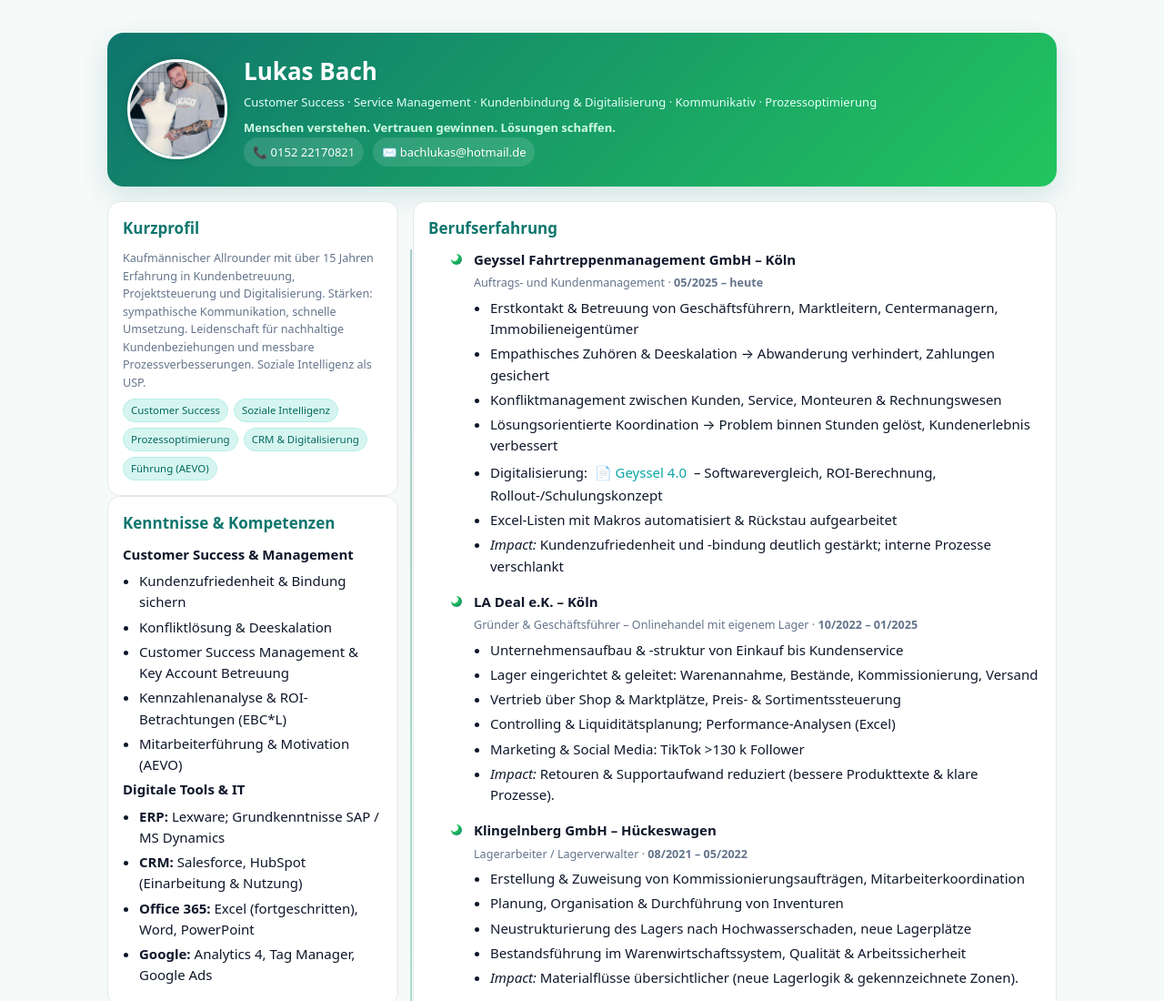
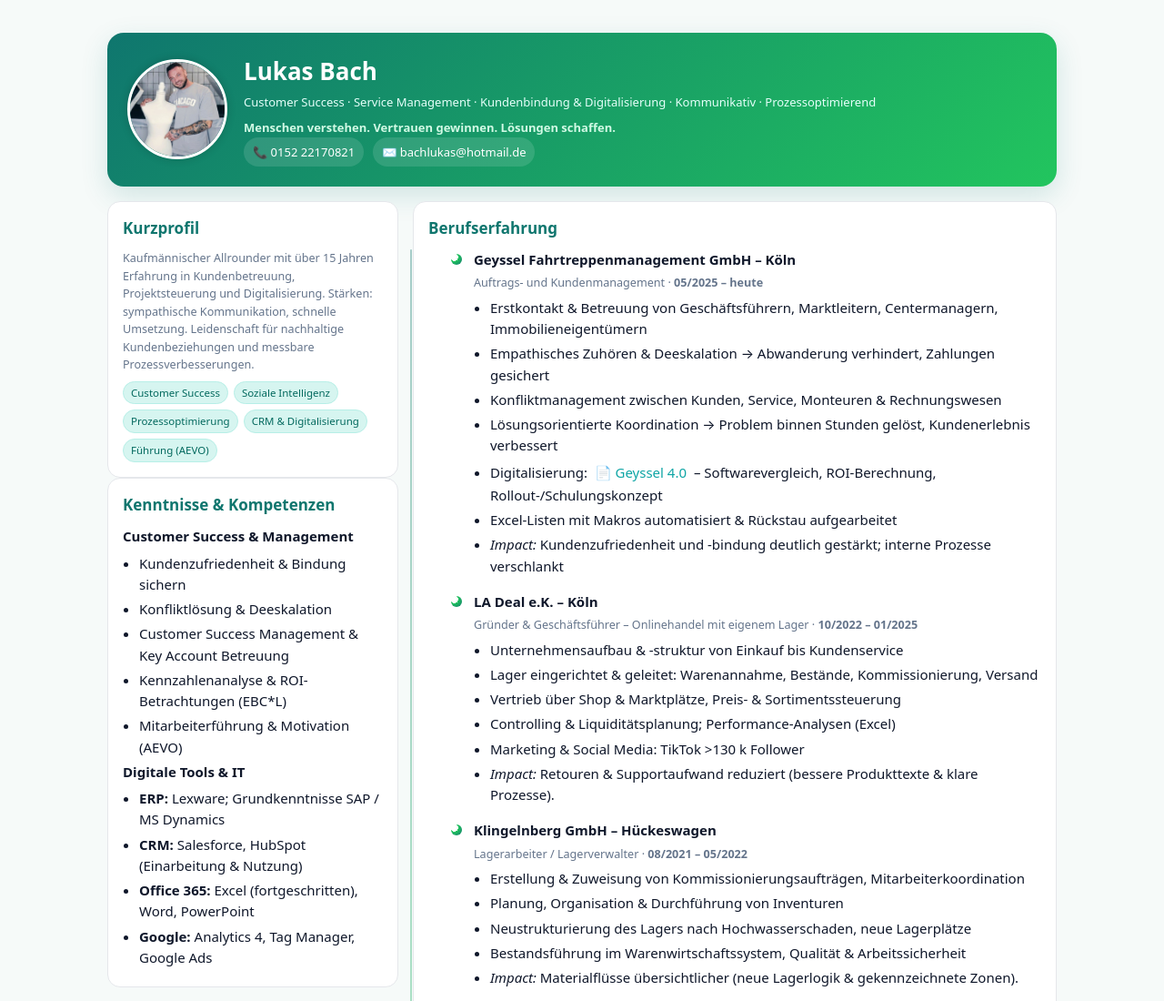
Before and after one commit to lukasbach585-boop/Lebenslauf., a plain HTML site: page index.html in a window 1280 px wide. Shown: the top 1100 px of the page at 91% size. Drawn offline with Linux system fonts and the light colour scheme.

Commit message:
Add files via upload

```diff
--- a/index.html
+++ b/index.html
@@ -113,7 +113,7 @@
       <img src="lukas.jpg" alt="Bewerbungsfoto Lukas Bach">
       <div>
         <h1>Lukas Bach</h1>
-        <p class="subtitle">Customer Success · Service Management · Kundenbindung & Digitalisierung · Kommunikativ · Prozessoptimierung</p>
+        <p class="subtitle">Customer Success · Service Management · Kundenbindung & Digitalisierung · Kommunikativ · Prozessoptimierend</p>
         <div class="slogan">Menschen verstehen. Vertrauen gewinnen. Lösungen schaffen.</div>
         <div class="contact">
           <a href="tel:+4915222170821" aria-label="Telefon anrufen">📞 0152 22170821</a>
@@ -130,8 +130,7 @@
           <p class="small">
             Kaufmännischer Allrounder mit über 15 Jahren Erfahrung in Kundenbetreuung, Projektsteuerung und Digitalisierung.
             Stärken: sympathische Kommunikation, schnelle Umsetzung.
-            Leidenschaft für nachhaltige Kundenbeziehungen und messbare Prozessverbesserungen. Soziale Intelligenz als USP.
-          </p>
+            Leidenschaft für nachhaltige Kundenbeziehungen und messbare Prozessverbesserungen.          </p>
           <div class="taglist">
             <span class="tag">Customer Success</span>
             <span class="tag">Soziale Intelligenz</span>
@@ -171,7 +170,7 @@
               <h3>Geyssel Fahrtreppenmanagement GmbH – Köln</h3>
               <p class="meta">Auftrags- und Kundenmanagement · <strong>05/2025 – heute</strong></p>
               <ul>
-               <li>Erstkontakt & Betreuung von Geschäftsführern, Marktleitern, Centermanagern, Immobilieneigentümer</li>
+               <li>Erstkontakt & Betreuung von Geschäftsführern, Marktleitern, Centermanagern, Immobilieneigentümern</li>
                 <li>Empathisches Zuhören & Deeskalation → Abwanderung verhindert, Zahlungen gesichert</li>
                 <li>Konfliktmanagement zwischen Kunden, Service, Monteuren & Rechnungswesen</li>
                 <li>Lösungsorientierte Koordination → Problem binnen Stunden gelöst, Kundenerlebnis verbessert</li>
```
